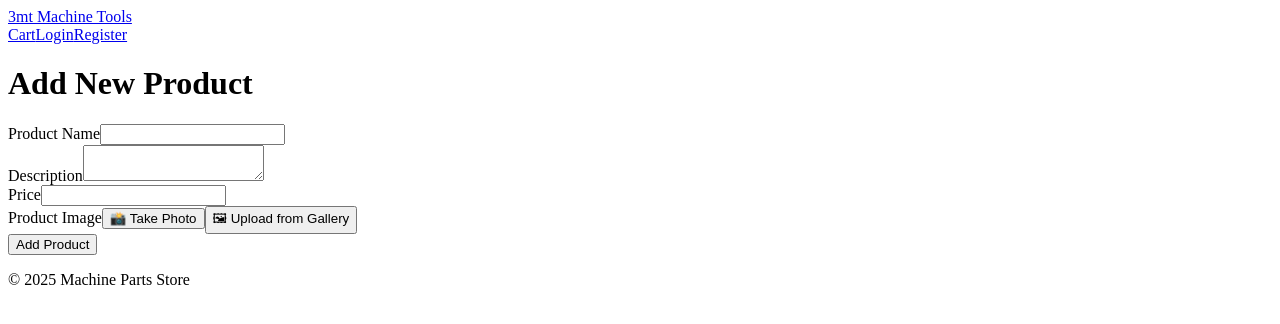
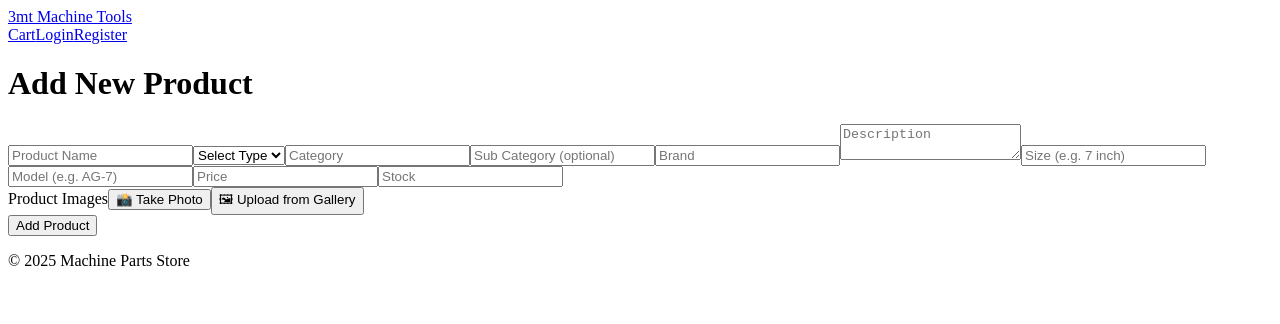
Before and after one commit to LOGAN8MD/3mt_dashboard, a React (Create React App) app: page /admin/add-product in a window 1280 px wide. Shown: the top 324 px of the page. Built offline with nearby package versions, Linux system fonts and the light colour scheme.

Commit message:
Update AddProduct.jsx
new code added

```diff
--- a/src/pages/AddProduct.jsx
+++ b/src/pages/AddProduct.jsx
@@ -1,38 +1,212 @@
+// import React, { useState } from 'react';
+// import axios from '../utils/axiosInstance';
+// import { toast } from 'react-hot-toast';
+// import { useNavigate } from 'react-router-dom';
+
+// const AddProduct = () => {
+//   const [name, setName] = useState('');
+//   const [description, setDescription] = useState('');
+//   const [price, setPrice] = useState('');
+//   const [image, setImage] = useState(null);
+//   const navigate = useNavigate();
+
+//   const handleImageChange = (e) => {
+//     setImage(e.target.files[0]);
+//   };
+
+//   const handleSubmit = async (e) => {
+//     e.preventDefault();
+
+//     const formData = new FormData();
+//     formData.append('name', name);
+//     formData.append('description', description);
+//     formData.append('price', price);
+//     formData.append('image', image);
+
+//     try {
+//       await axios.post('/api/products', formData, {
+//         headers: {
+//           'Content-Type': 'multipart/form-data',
+//         },
+//       });
+//       toast.success('Product added successfully!');
+//       navigate('/admin');
+//     } catch (error) {
+//       toast.error('Failed to add product!');
+//     }
+//   };
+
+//   return (
+//     <div className="container mx-auto p-6 max-w-lg bg-white shadow-lg rounded-md">
+//       <h1 className="text-2xl font-bold mb-6">Add New Product</h1>
+//       <form onSubmit={handleSubmit}>
+//         <div className="mb-4">
+//           <label htmlFor="name" className="block text-sm font-semibold">Product Name</label>
+//           <input
+//             type="text"
+//             id="name"
+//             className="w-full p-2 border border-gray-300 rounded-md"
+//             value={name}
+//             onChange={(e) => setName(e.target.value)}
+//             required
+//           />
+//         </div>
+
+//         <div className="mb-4">
+//           <label htmlFor="description" className="block text-sm font-semibold">Description</label>
+//           <textarea
+//             id="description"
+//             className="w-full p-2 border border-gray-300 rounded-md"
+//             value={description}
+//             onChange={(e) => setDescription(e.target.value)}
+//             required
+//           />
+//         </div>
+
+//         <div className="mb-4">
+//           <label htmlFor="price" className="block text-sm font-semibold">Price</label>
+//           <input
+//             type="number"
+//             id="price"
+//             className="w-full p-2 border border-gray-300 rounded-md"
+//             value={price}
+//             onChange={(e) => setPrice(e.target.value)}
+//             required
+//           />
+//         </div>
+
+// {/*         <div className="mb-4">
+//           <label htmlFor="image" className="block text-sm font-semibold">Product Image</label>
+//           <input
+//             type="file"
+//             id="image"
+//             className="w-full p-2 border border-gray-300 rounded-md"
+//             accept="image/*"
+//              capture="environment"
+//             onChange={handleImageChange}
+//             required
+//           />
+//         </div> */}
+
+
+//         <div className="mb-4">
+//   <label className="block text-sm font-semibold mb-1">Product Image</label>
+
+//   {/* 📸 Camera Button */}
+//   <input
+//     type="file"
+//     accept="image/*"
+//     capture="environment"
+//     onChange={handleImageChange}
+//     id="cameraInput"
+//     style={{ display: 'none' }}
+//   />
+//   <button
+//     type="button"
+//     onClick={() => document.getElementById('cameraInput').click()}
+//     className="w-full p-2 mb-2 bg-green-500 text-white rounded-md"
+//   >
+//     📸 Take Photo
+//   </button>
+
+//   {/* 🖼 Gallery/File Button */}
+//   <input
+//     type="file"
+//     accept="image/*"
+//     onChange={handleImageChange}
+//     id="fileInput"
+//     style={{ display: 'none' }}
+//   />
+//   <button
+//     type="button"
+//     onClick={() => document.getElementById('fileInput').click()}
+//     className="w-full p-2 bg-blue-500 text-white rounded-md"
+//   >
+//     🖼 Upload from Gallery
+//   </button>
+// </div>
+
+
+
+//         {image && (
+//           <div className="mb-4">
+//             <p className="text-sm font-semibold">Preview:</p>
+//             <img
+//               src={URL.createObjectURL(image)}
+//               alt="Preview"
+//               className="mt-2 w-full h-48 object-cover border rounded"
+//             />
+//           </div>
+//         )}
+
+//         <button
+//           type="submit"
+//           className="w-full p-2 bg-blue-500 text-white rounded-md"
+//         >
+//           Add Product
+//         </button>
+//       </form>
+//     </div>
+//   );
+// };
+
+// export default AddProduct;
+
+
+
 import React, { useState } from 'react';
 import axios from '../utils/axiosInstance';
 import { toast } from 'react-hot-toast';
 import { useNavigate } from 'react-router-dom';
 
 const AddProduct = () => {
-  const [name, setName] = useState('');
-  const [description, setDescription] = useState('');
-  const [price, setPrice] = useState('');
-  const [image, setImage] = useState(null);
+  const [formData, setFormData] = useState({
+    name: '',
+    type: '',
+    category: '',
+    subCategory: '',
+    brand: '',
+    description: '',
+    size: '',
+    model: '',
+    price: '',
+    stock: '',
+  });
+
+  const [images, setImages] = useState([]);
   const navigate = useNavigate();
 
+  const handleChange = (e) => {
+    const { name, value } = e.target;
+    setFormData({ ...formData, [name]: value });
+  };
+
   const handleImageChange = (e) => {
-    setImage(e.target.files[0]);
+    setImages([...images, ...Array.from(e.target.files)]);
   };
 
   const handleSubmit = async (e) => {
     e.preventDefault();
 
-    const formData = new FormData();
-    formData.append('name', name);
-    formData.append('description', description);
-    formData.append('price', price);
-    formData.append('image', image);
+    const productData = new FormData();
+    Object.keys(formData).forEach((key) => {
+      productData.append(key, formData[key]);
+    });
+
+    images.forEach((img) => {
+      productData.append('images', img);
+    });
 
     try {
-      await axios.post('/api/products', formData, {
+      await axios.post('/api/products', productData, {
         headers: {
           'Content-Type': 'multipart/form-data',
         },
       });
-      toast.success('Product added successfully!');
+      toast.success('✅ Product added successfully!');
       navigate('/admin');
     } catch (error) {
-      toast.error('Failed to add product!');
+      toast.error('❌ Failed to add product!');
     }
   };
 
@@ -40,63 +214,125 @@ const AddProduct = () => {
     <div className="container mx-auto p-6 max-w-lg bg-white shadow-lg rounded-md">
       <h1 className="text-2xl font-bold mb-6">Add New Product</h1>
       <form onSubmit={handleSubmit}>
-        <div className="mb-4">
-          <label htmlFor="name" className="block text-sm font-semibold">Product Name</label>
+
+        {/* Product Name */}
         <input
           type="text"
-            id="name"
-            className="w-full p-2 border border-gray-300 rounded-md"
-            value={name}
-            onChange={(e) => setName(e.target.value)}
+          name="name"
+          placeholder="Product Name"
+          value={formData.name}
+          onChange={handleChange}
+          className="w-full p-2 border border-gray-300 rounded-md mb-4"
           required
         />
-        </div>
 
-        <div className="mb-4">
-          <label htmlFor="description" className="block text-sm font-semibold">Description</label>
-          <textarea
-            id="description"
-            className="w-full p-2 border border-gray-300 rounded-md"
-            value={description}
-            onChange={(e) => setDescription(e.target.value)}
+        {/* Type */}
+        <select
+          name="type"
+          value={formData.type}
+          onChange={handleChange}
+          className="w-full p-2 border border-gray-300 rounded-md mb-4"
+          required
+        >
+          <option value="">Select Type</option>
+          <option value="machine">Machine</option>
+          <option value="part">Part</option>
+          <option value="tool">Tool</option>
+          <option value="accessory">Accessory</option>
+          <option value="spare">Spare</option>
+        </select>
+
+        {/* Category */}
+        <input
+          type="text"
+          name="category"
+          placeholder="Category"
+          value={formData.category}
+          onChange={handleChange}
+          className="w-full p-2 border border-gray-300 rounded-md mb-4"
           required
         />
-        </div>
 
-        <div className="mb-4">
-          <label htmlFor="price" className="block text-sm font-semibold">Price</label>
+        {/* Sub Category */}
+        <input
+          type="text"
+          name="subCategory"
+          placeholder="Sub Category (optional)"
+          value={formData.subCategory}
+          onChange={handleChange}
+          className="w-full p-2 border border-gray-300 rounded-md mb-4"
+        />
+
+        {/* Brand */}
+        <input
+          type="text"
+          name="brand"
+          placeholder="Brand"
+          value={formData.brand}
+          onChange={handleChange}
+          className="w-full p-2 border border-gray-300 rounded-md mb-4"
+        />
+
+        {/* Description */}
+        <textarea
+          name="description"
+          placeholder="Description"
+          value={formData.description}
+          onChange={handleChange}
+          className="w-full p-2 border border-gray-300 rounded-md mb-4"
+        />
+
+        {/* Size */}
+        <input
+          type="text"
+          name="size"
+          placeholder="Size (e.g. 7 inch)"
+          value={formData.size}
+          onChange={handleChange}
+          className="w-full p-2 border border-gray-300 rounded-md mb-4"
+        />
+
+        {/* Model */}
+        <input
+          type="text"
+          name="model"
+          placeholder="Model (e.g. AG-7)"
+          value={formData.model}
+          onChange={handleChange}
+          className="w-full p-2 border border-gray-300 rounded-md mb-4"
+        />
+
+        {/* Price */}
         <input
           type="number"
-            id="price"
-            className="w-full p-2 border border-gray-300 rounded-md"
-            value={price}
-            onChange={(e) => setPrice(e.target.value)}
+          name="price"
+          placeholder="Price"
+          value={formData.price}
+          onChange={handleChange}
+          className="w-full p-2 border border-gray-300 rounded-md mb-4"
           required
         />
-        </div>
 
-{/*         <div className="mb-4">
-          <label htmlFor="image" className="block text-sm font-semibold">Product Image</label>
+        {/* Stock */}
         <input
-            type="file"
-            id="image"
-            className="w-full p-2 border border-gray-300 rounded-md"
-            accept="image/*"
-             capture="environment"
-            onChange={handleImageChange}
-            required
+          type="number"
+          name="stock"
+          placeholder="Stock"
+          value={formData.stock}
+          onChange={handleChange}
+          className="w-full p-2 border border-gray-300 rounded-md mb-4"
         />
-        </div> */}
 
+        {/* Image Upload */}
+        <div className="mb-4">
+          <label className="block text-sm font-semibold mb-1">Product Images</label>
 
-        <div className="mb-4">
-  <label className="block text-sm font-semibold mb-1">Product Image</label>
-
-  {/* 📸 Camera Button */}
+          {/* 📸 Camera */}
           <input
             type="file"
             accept="image/*"
             capture="environment"
+            multiple
             onChange={handleImageChange}
             id="cameraInput"
             style={{ display: 'none' }}
@@ -109,10 +345,11 @@ const AddProduct = () => {
             📸 Take Photo
           </button>
 
-  {/* 🖼 Gallery/File Button */}
+          {/* 🖼 Gallery */}
           <input
             type="file"
             accept="image/*"
+            multiple
             onChange={handleImageChange}
             id="fileInput"
             style={{ display: 'none' }}
@@ -126,19 +363,21 @@ const AddProduct = () => {
           </button>
         </div>
 
-
-
-        {image && (
-          <div className="mb-4">
-            <p className="text-sm font-semibold">Preview:</p>
+        {/* Preview */}
+        {images.length > 0 && (
+          <div className="mb-4 grid grid-cols-2 gap-2">
+            {images.map((img, index) => (
               <img
-              src={URL.createObjectURL(image)}
-              alt="Preview"
-              className="mt-2 w-full h-48 object-cover border rounded"
+                key={index}
+                src={URL.createObjectURL(img)}
+                alt={`Preview ${index + 1}`}
+                className="w-full h-32 object-cover border rounded"
               />
+            ))}
           </div>
         )}
 
+        {/* Submit */}
         <button
           type="submit"
           className="w-full p-2 bg-blue-500 text-white rounded-md"
```
Lines whose indentation alone changed are shown as unchanged.
